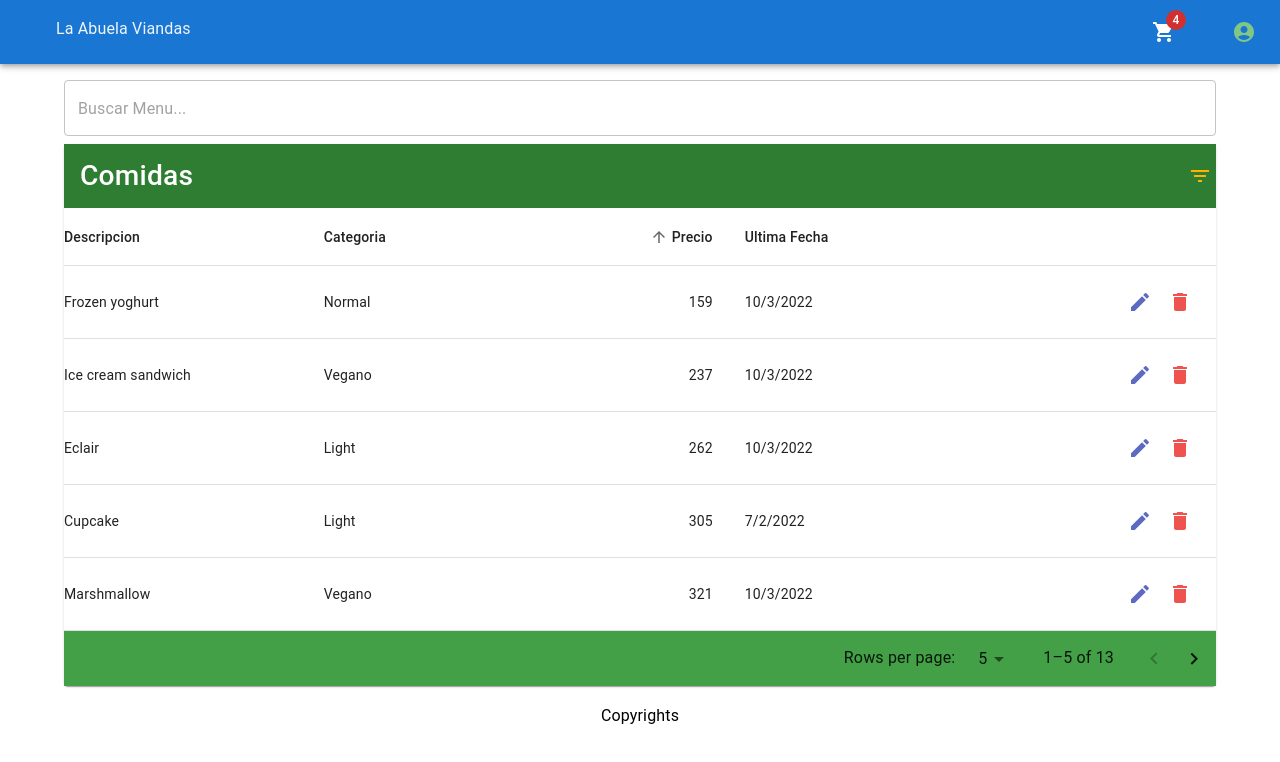
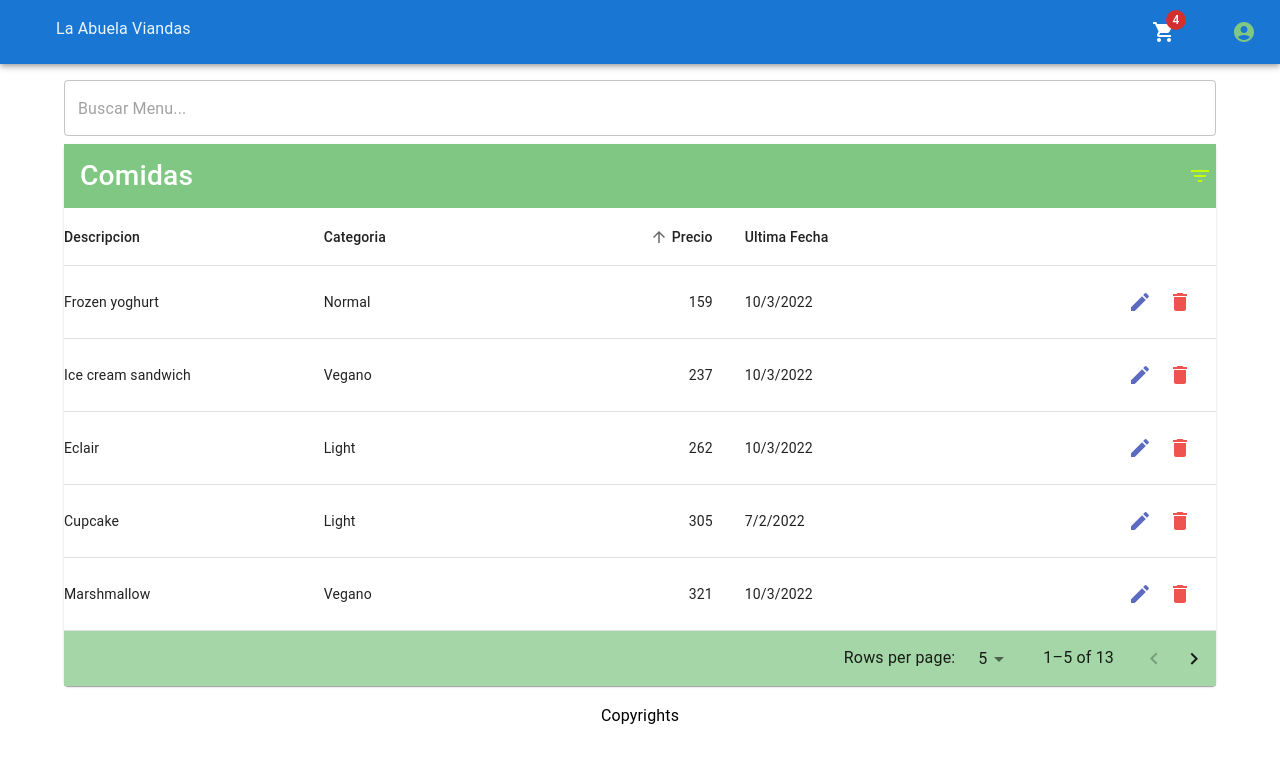
Before and after one commit to scorpion712/abuela-viandas, a Next.js app in the folder frontend/: page / in a window 1280 px wide. Shown: the top 762 px of the page. Built offline with nearby package versions, Linux system fonts and the light colour scheme; a web font is replaced by a local one.

Commit message:
style color changes

```diff
--- a/frontend/styles/styles.ts
+++ b/frontend/styles/styles.ts
@@ -1,11 +1,11 @@
 import { Theme } from "@mui/material";
-import { amber, green, indigo, orange, red } from "@mui/material/colors";
+import { amber, green, indigo, orange, purple, red } from "@mui/material/colors";
 import { makeStyles } from "@mui/styles";
 
 const useStyles = makeStyles ((theme: Theme) => ({
     // layout
     navbar: {
-        backgroundColor: green[900],
+        backgroundColor: green[400],
         '& a': {
             color: green[300],
             marginLeft: '2rem',
@@ -24,11 +24,11 @@ const useStyles = makeStyles ((theme: Theme) => ({
     },
     // table
     tableToolBar: {
-        backgroundColor: green[800],
+        backgroundColor: green[300],
         color: "#FFF"
     },
     tableFoot: {
-        backgroundColor: green[600],
+        backgroundColor: green[200],
         fontSize: '1rem',
         // inherits
         '& p':{
@@ -40,7 +40,7 @@ const useStyles = makeStyles ((theme: Theme) => ({
     },
     // icons
     filterIcon: {
-        color: amber[600],
+        color: "#c6ff00",
     },
     editIcon: {
         color: indigo[400],
```
